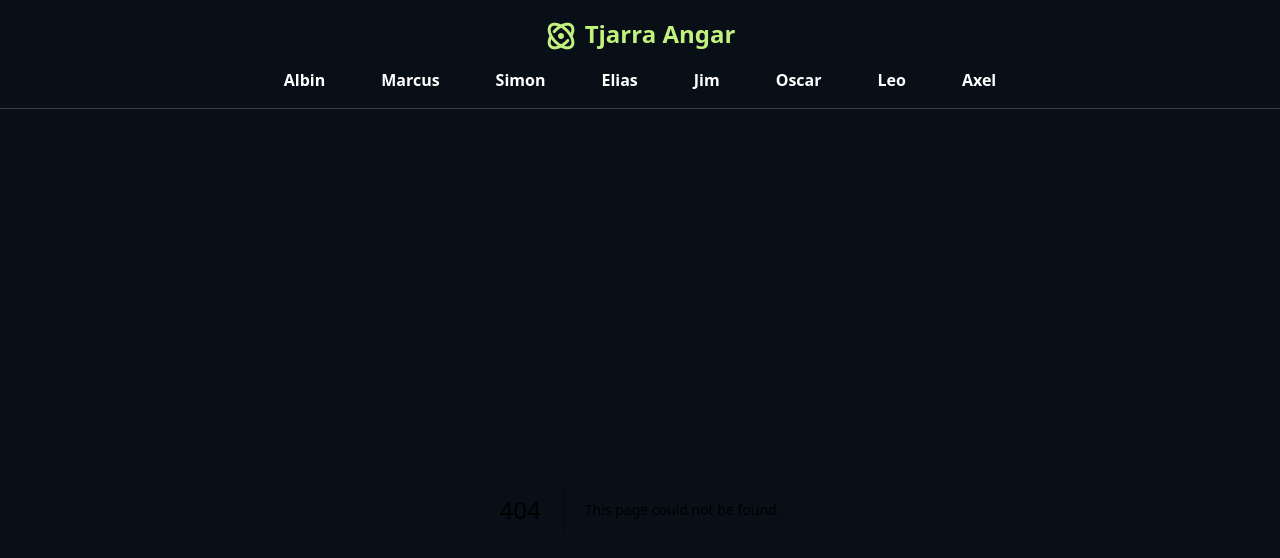
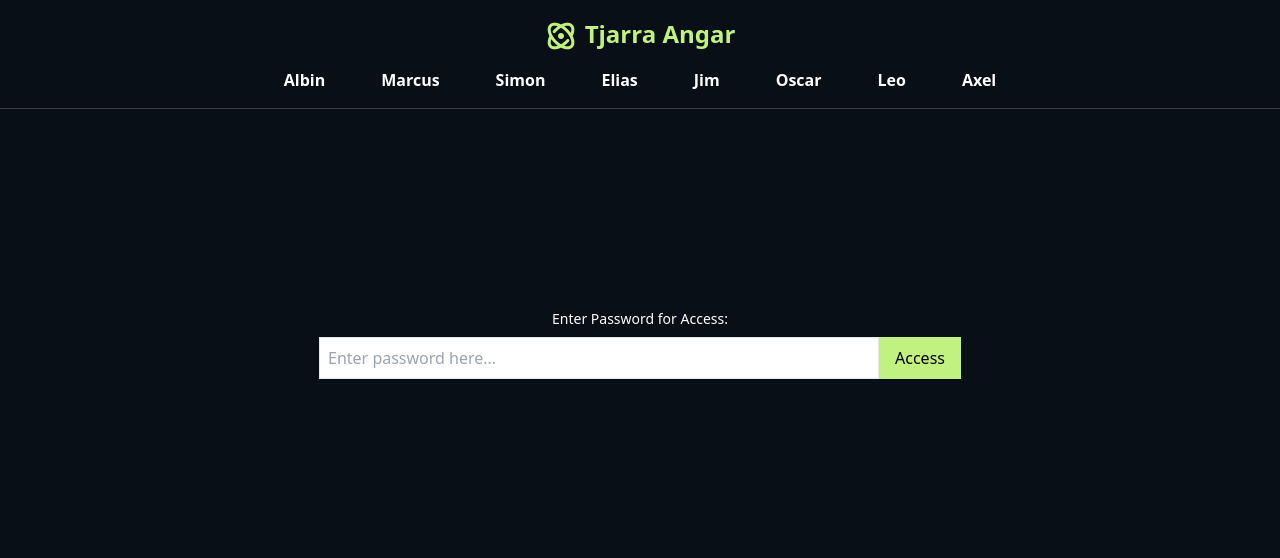
Before and after one commit to albinhasanaj/tjarra-angar-dashboard, a Next.js app: page /create in a window 1280 px wide. Before the commit this address had no page. Shown: the top 558 px of the page. Built offline with nearby package versions, Linux system fonts and the light colour scheme.

Commit message:
Implement create-post page with password

```diff
--- /dev/null
+++ b/app/create/page.tsx
@@ -0,0 +1,99 @@
+"use client"
+import Divider from '@/components/Divider'
+import React, { useState } from 'react'
+
+const Create = () => {
+    const [input, setInput] = useState("")
+    const [isAuthorized, setIsAuthorized] = useState(false)
+    const [isIncorrect, setIsIncorrect] = useState(false)
+
+    const handleInputChange = (e: React.ChangeEvent<HTMLInputElement>) => {
+        setInput(e.target.value)
+        setIsIncorrect(false) // Reset warning when the user types
+    }
+
+    const handleAccess = (e: React.FormEvent) => {
+        e.preventDefault()
+
+        // LÖSENORDET ÄR HÄR
+        const correctPassword = "joel"
+        // LÖSENORDET ÄR HÄR
+
+        if (input === correctPassword) {
+            setIsAuthorized(true)
+            setIsIncorrect(false)
+        } else {
+            setIsIncorrect(true)
+        }
+    }
+
+    return (
+        <div className="mx-auto">
+            {!isAuthorized ? (
+                <div className="mt-[200px] flex flex-col items-center max-w-[1440px] mx-auto">
+                    <label htmlFor="password" className="block text-sm font-medium text-white mb-2">Enter Password for Access:</label>
+                    <div>
+                        <form
+                            onSubmit={handleAccess}
+                            className="flex"
+                        >
+                            <input
+                                type="password"
+                                id="password"
+                                placeholder='Enter password here...'
+                                value={input}
+                                onChange={handleInputChange}
+                                className="border p-2 w-[560px]"
+                            />
+                            <button type="submit" className="bg-secondary text-black px-4 py-2">Access</button>
+                        </form>
+                        {isIncorrect && (
+                            <p className='text-red-500 text-[20px]'>FEL LÖSENORD DU FÅR INTE KOMMA IN!!!!</p>
+                        )}
+                    </div>
+                </div>
+            ) : (
+                <div>
+                    <div className='mt-16 max-w-[1440px] mx-auto px-5'>
+                        <h3 className='text-white mb-5'>Create task</h3>
+                    </div>
+                    <Divider />
+                    <div>
+                        <form className='my-10 max-w-[1440px] mx-auto px-5'>
+                            <label htmlFor="name" className='block text-white'>Name</label>
+                            <select id="name" className='border p-2 w-full'>
+                                <option value="">Select a name</option>
+                                <option value="Albin">Albin</option>
+                                <option value="Marcus">Marcus</option>
+                                <option value="Simon">Simon</option>
+                                <option value="Elias">Elias</option>
+                                <option value="Jim">Jim</option>
+                                <option value="Oscar">Oscar</option>
+                                <option value="Leo">Leo</option>
+                                <option value="Axel">Axel</option>
+                            </select>
+
+                            <label htmlFor="title" className='block text-white mt-4'>Title</label>
+                            <input type="text" id="title" className='border p-2 w-full' />
+
+                            <label htmlFor="date" className='block text-white mt-4'>Date</label>
+                            <input type="date" id="date" className='border p-2 w-full' />
+
+                            <label htmlFor="description" className='block text-white mt-4'>Description</label>
+                            <textarea id="description" className='border p-2 w-full h-40'></textarea>
+
+                            <label htmlFor="image" className='block text-white mt-4'>Upload Image</label>
+                            <input type="file" id="image" className='border p-2 w-full text-white cursor-pointer' accept="image/*" />
+
+                            <button type="submit" className='bg-secondary text-black px-4 py-2 mt-4'>Create</button>
+                        </form>
+                    </div>
+
+                </div>
+
+            )}
+        </div>
+    )
+}
+
+export default Create
--- a/app/page.tsx
+++ b/app/page.tsx
@@ -1,10 +1,16 @@
 import Card from '@/components/Card'
 import Divider from '@/components/Divider'
+import Link from 'next/link'
 import React from 'react'
 
 const Homepage = () => {
   return (
-    <main className="flex flex-col items-center text-white mt-40 px-4">
+    <main className="flex flex-col items-center text-white mt-20 px-4">
+      <Link href="/create" className='mb-20'>
+        <div className='bg-secondary py-3 px-10 rounded-md'>
+          <h3 className='text-black '>Create new task</h3>
+        </div>
+      </Link>
       <h3 className="text-xl mb-4">Tasks assigned by date</h3>
       <Divider />
 
--- a/components/Navbar.tsx
+++ b/components/Navbar.tsx
@@ -7,7 +7,7 @@ const Navbar = () => {
     return (
         <div>
             <nav className='flex flex-col gap-4 mt-4'>
-                <div className='flex gap-2 justify-center items-center'>
+                <Link href='/' className='flex gap-2 justify-center items-center'>
                     <Image
                         src="/images/logo.png"
                         alt="logo"
@@ -15,8 +15,8 @@ const Navbar = () => {
                         height={32}
                         className='mt-1'
                     />
-                    <h1 className='text-[24px] font-bold text-[#C1F17E]'>Tjarra Angar</h1>
-                </div>
+                    <h1 className='text-[24px] font-bold text-secondary'>Tjarra Angar</h1>
+                </Link>
                 <div>
                     <ul className='flex gap-14 justify-center'>
                         <Link href='/'>
```
